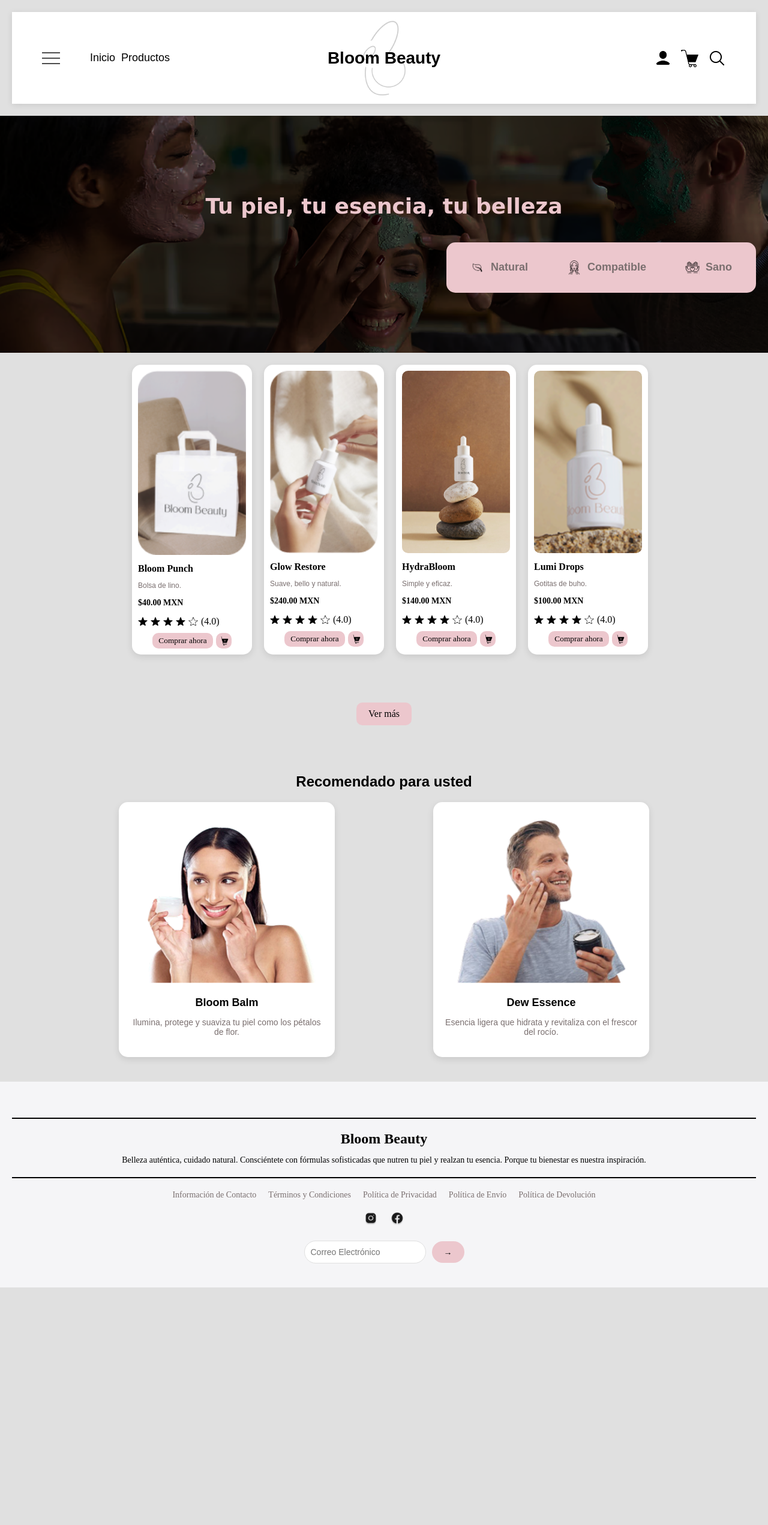
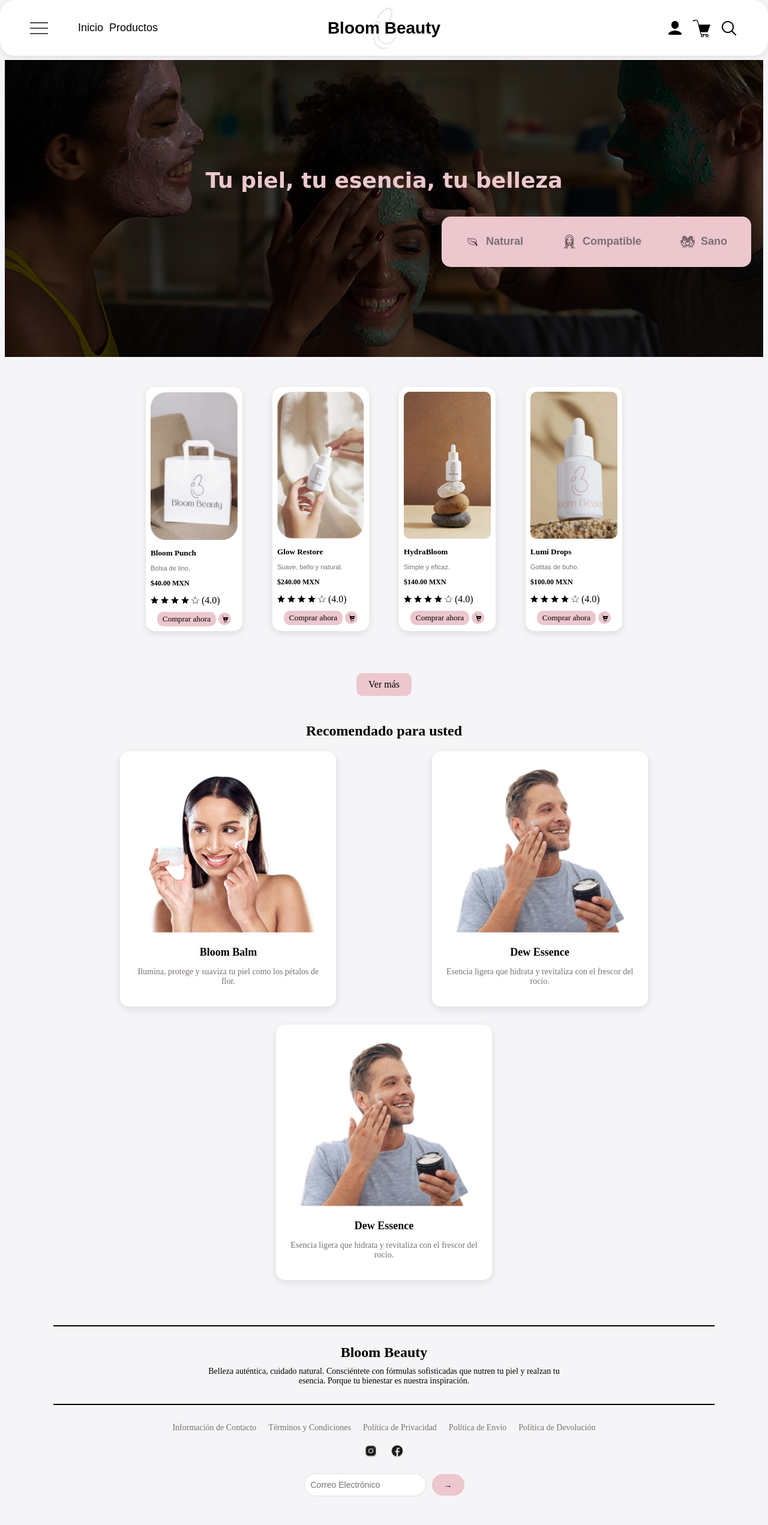
Before and after one commit to FuckingGodRoque/Bloom-Beauty, a PHP site: page / in a window 1280 px wide. Shown: the whole page at 60% size. Before the commit the page ends 2146 px from the top, so only its background shows below. Run offline with PHP 8.4, Linux system fonts and the light colour scheme.

Commit message:
Mejoras en navbar y footer

```diff
--- a/estilo.css
+++ b/estilo.css
@@ -1,31 +1,31 @@
 /* Configuración general */
 body {
-    background-color: #EFEBE7;
+    background: #f5f5f7;
     font-family: 'Safira March Personal Use Only', sans-serif;
-    margin: 0;
+    margin-top:100px;
     padding: 0;
     transition: background-color 0.3s ease;
 }
 
-body:hover {
-    background-color: #e0e0e0;
-}
 
-/* Estilos del encabezado */
-header {
-    text-align: center;
-    padding: 20px;
-}
+
+
 
 /* Ajustar el navbar */
 nav {
+    position: fixed; /* Fija el navbar en la parte superior */
+    top: 0; /* Lo coloca en la parte superior de la página */
+    left: 0; /* Lo coloca a la izquierda */
+    right: 0; /* Lo coloca a la derecha */
     display: flex;
     justify-content: space-between;
     align-items: center;
-    padding: 50px 50px; /* Aumentar el padding */
+    padding:20px 50px; /* Aumentar el padding */
     background: white;
     box-shadow: 0px 2px 10px rgba(0, 0, 0, 0.1);
     transition: box-shadow 0.3s ease;
+    border-radius: 25px;
+    z-index: 1000; /* Asegura que esté por encima de otros elementos */
 }
 
 nav:hover {
@@ -73,7 +73,7 @@ nav:hover {
     z-index: 1;
     background: url('Recursos/Logo.png') no-repeat center;
     background-size: contain;
-    padding: 50px; /* Adjust padding to fit the logo */
+    padding: 20px; /* Adjust padding to fit the logo */
     text-align: center;
 }
 
@@ -151,7 +117,7 @@ nav:hover {
     flex-direction: column;
     align-items: center;
     justify-content: center;
-    padding: 100px 20px;
+    padding: 150px 20px;
     text-align: center;
 }
 
@@ -223,11 +189,11 @@ nav:hover {
 /* Contenedor de la cuadrícula de productos */
 #productos-container {
     display: grid;
-    grid-template-columns: repeat(4, 180px); /* 4 columnas de 180px cada una */
-    grid-template-rows: repeat(2, auto); /* 2 filas de altura automática */
-    gap: 40px; /* Espacio entre los productos */
-    justify-content: center; /* Centrar la cuadrícula dentro del contenedor */
-    margin: 0 auto; /* Centrar el contenedor en la página */
+    grid-template-columns: repeat(4, minmax(160px, 1fr)); /* Reducimos aún más el tamaño mínimo de las columnas */
+    gap: 50px; /* Espacio entre los productos */
+    max-width: 1200px; /* Limita el ancho máximo */
+    margin: 0 auto; /* Centrar el contenedor */
+    padding: 30px;
 }
 
 /* Estilos para cada producto */
@@ -235,9 +201,9 @@ nav:hover {
     background: white;
     border-radius: 15px;
     box-shadow: 0px 4px 12px rgba(0, 0, 0, 0.1);
-    padding: 10px; /* Reducir padding */
+    padding: 8px; /* Reducimos el padding un 10% más */
     text-align: left;
-    width: 180px; /* Ancho fijo */
+    width: 145px; /* Reducimos el ancho un 10% más */
     transition: transform 0.3s ease, box-shadow 0.3s ease;
 }
 
@@ -257,19 +223,19 @@ nav:hover {
 }
 
 .producto h3 {
-    font-size: 16px; /* Tamaño de fuente reducido */
+    font-size: 13.2px; /* Reducimos el tamaño de fuente un 10% más */
     margin: 10px 0;
     font-family: Bludhaven;
 }
 
 .producto .descripcion {
-    font-size: 12px; /* Tamaño de fuente reducido */
+    font-size: 11px; /* Reducimos el tamaño de fuente un 10% más */
     color: #7a6f6f;
     margin-bottom: 10px;
 }
 
 .producto .precio {
-    font-size: 14px; /* Tamaño de fuente reducido */
+    font-size: 12px; /* Reducimos el tamaño de fuente un 10% más */
     font-family: Cambria Math;
     font-weight: bold;
     color: #000;
@@ -280,20 +246,20 @@ nav:hover {
     font-family: Cambria Math;
     align-items: center;
     justify-content: flex-start;
-    gap: 5px;
+    gap: 4px; /* Reducimos el espacio entre íconos */
     margin: 10px 0;
 }
 
 .producto .rating img {
-    width: 16px; /* Tamaño de íconos reducido */
-    height: 16px;
+    width: 13px; /* Reducimos el tamaño de los íconos un 10% más */
+    height: 13px;
 }
 
 .producto .botones {
     display: flex;
     justify-content: center;
     align-items: center;
-    gap: 5px;
+    gap: 4px; /* Reducimos el espacio entre botones */
     margin-top: 10px;
 }
 
@@ -301,13 +267,13 @@ nav:hover {
     background: #ECC7CD;
     font-family: Cambria Math;
     border: none;
-    padding: 5px 10px; /* Padding reducido */
+    padding: 4px 9px; /* Reducimos el padding un 10% más */
     border-radius: 10px;
     cursor: pointer;
     display: flex;
     align-items: center;
     justify-content: center;
-    gap: 10px;
+    gap: 9px; /* Reducimos el espacio entre íconos */
     transition: background 0.3s ease;
 }
 
@@ -318,7 +284,7 @@ nav:hover {
 .producto .btn-add-carrito {
     background: #ECC7CD;
     border: none;
-    padding: 5px; /* Padding reducido */
+    padding: 4px; /* Reducimos el padding un 10% más */
     border-radius: 10px;
     cursor: pointer;
     display: flex;
@@ -332,13 +298,15 @@ nav:hover {
 }
 
 .producto .btn-add-carrito img {
-    width: 16px; /* Tamaño de íconos reducido */
-    height: 16px;
+    width: 13px; /* Reducimos el tamaño de los íconos un 10% más */
+    height: 13px;
 }
 
+/* Estilo para ocultar productos */
 .hidden {
     display: none;
 }
+
 
 /* Estilos para el botón "Ver más" */
 .btn-ver-mas {
@@ -359,7 +327,7 @@ nav:hover {
 }
 /* Sección recomendado */
 .recomendado {
-    padding: 40px 5%; /* Usamos % para que se adapte mejor */
+    padding: 5px 5%;
     text-align: center;
 }
 
@@ -367,6 +335,7 @@ nav:hover {
 .recomendado h2 {
     font-size: 24px;
     margin-bottom: 20px;
+    font-family: Safira March Personal Use Only;
 }
 
 /* Contenedor flexible */
@@ -412,25 +381,28 @@ nav:hover {
 .recomendado-item h3 {
     font-size: 18px;
     margin-bottom: 10px;
+    font-family: Safira March Personal Use Only;
 }
 
 /* Descripción */
 .recomendado-item p {
     font-size: 14px;
     color: #7a6f6f;
+    font-family: Cambria Math;
 }
 /* Estilos del pie de página */
 footer {
     background: #f5f5f7;
     padding: 40px 20px;
     text-align: center;
-    border-top: 1px solid #e0e0e0;
+
 }
 
 footer h2 {
     font-size: 24px;
     margin-bottom: 10px;
     font-family: Bludhaven;
+
 }
 
 footer p {
@@ -438,6 +410,8 @@ footer p {
     color: #000000;
     margin-bottom: 20px;
     font-family: Safira March Personal Use Only;
+    max-width: 600px;
+    margin: 0 auto;
 }
 
 .footer-links {
@@ -450,9 +424,10 @@ footer p {
 
 .footer-line {
     border-top: 2px solid #000000; /* Color de la línea */
-    width: 100%; /* Que ocupe todo el ancho */
-    margin: 20px 0; /* Espaciado arriba y abajo */
+    width: 90%; /* Ajusta el ancho de la línea */
+    margin: 30px auto; /* Centra la línea horizontalmente */
 }
+
 
 
 .footer-links a {
--- a/index.html
+++ b/index.html
@@ -10,7 +10,9 @@
     <header>
         <nav>
             <div class="menu-section">
-                <img src="Recursos/BtnMenu.png" alt="Menú" class="btn-menu">
+                <div class="icons">
+                    <img src="Recursos/BtnMenu.png" alt="Menú" class="icon btn-menu">
+                </div>
                 <ul class="nav-links">
                     <li><a href="#">Inicio</a></li>
                     <li><a href="#">Productos</a></li>
@@ -307,6 +309,13 @@
                 <h3>Dew Essence</h3>
                 <p>Esencia ligera que hidrata y revitaliza con el frescor del rocío.</p>
             </div>
+            <div class="recomendado-item">
+                <div class="recomendado-img-container">
+                    <img src="Recursos/Modelo2.png" alt="Dew Essence">
+                </div>
+                <h3>Dew Essence</h3>
+                <p>Esencia ligera que hidrata y revitaliza con el frescor del rocío.</p>
+            </div>
         </div>
     </section>
     <footer>
```
Also changed, not shown: other parts of estilo.css (+0 -58 lines).
